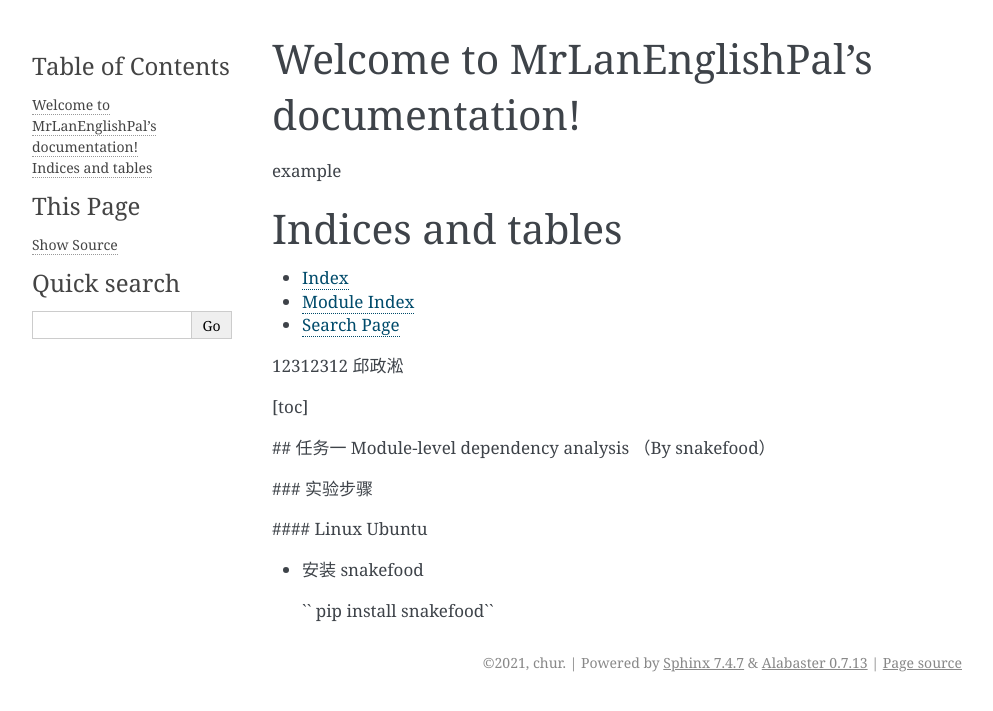
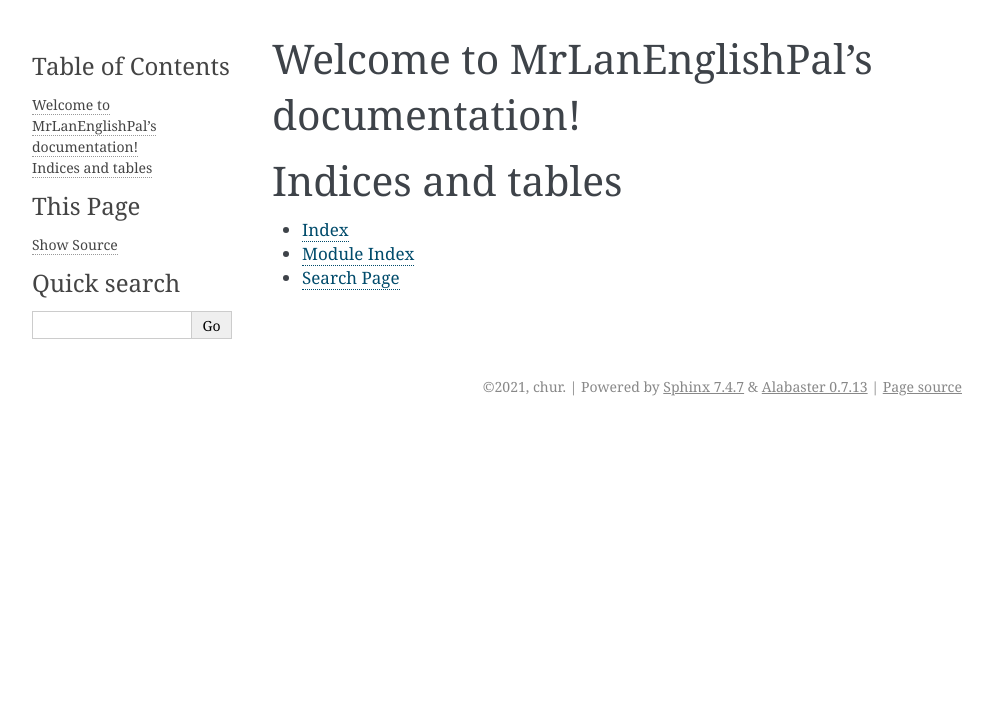
Before and after one commit to reallyQ/MrLanEnglishPal, a Sphinx documentation site: the page built from docs/source/index.rst, in a window 1280 px wide. Shown: the top 711 px of the page, without its empty margins (148-1141 px from the left). Built offline with Sphinx 7.4.7, drawn with Linux system fonts in a browser that asks for light colours.

Commit message:
Add files via upload

```diff
--- a/docs/source/index.rst
+++ b/docs/source/index.rst
@@ -11,7 +11,6 @@ Welcome to MrLanEnglishPal's documentation!
    :caption: Contents:
 
 
-example
 
 Indices and tables
 ==================
@@ -19,25 +18,3 @@ Indices and tables
 * :ref:`genindex`
 * :ref:`modindex`
 * :ref:`search`
-
-12312312
-邱政淞
-
-
-[toc]
-
-
-
-## 任务一 Module-level dependency analysis （By snakefood）
-
-
-
-### 实验步骤
-
-
-
-#### Linux Ubuntu
-
-- 安装 snakefood
-
-  `` pip install snakefood``
```
